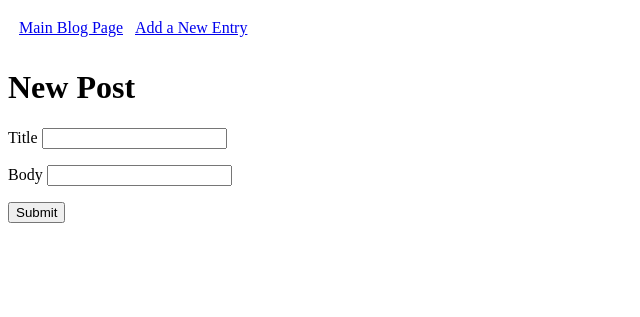
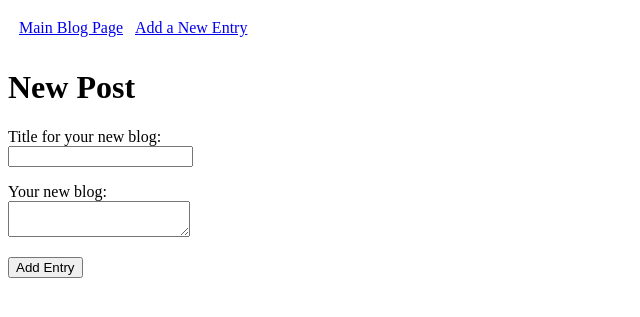
Before and after one commit to GreggRoll/Blogz, a Flask app: page /newpost in a window 1280 px wide. Shown: the top 317 px of the page, without its empty margins (0-640 px from the left). Run offline with Flask 2, Linux system fonts and the light colour scheme.

Commit message:
completed  build-a-blog

```diff
--- a/main.py
+++ b/main.py
@@ -20,39 +20,55 @@ class Blog(db.Model):
         self.body = body
 
 
-def get_blog_posts():
-    Blogs = Blog.query.all()
-    return Blogs
+@app.route("/")
+def index():
+    return redirect("/blog")
 
 @app.route('/blog', methods=['POST', 'GET'])
-def index():
-    return render_template('main-page.html', blogs=get_blog_posts())
+def blog():
+    blog_id = request.args.get('id')
+    print(f'{blog_id}')
+    posts = Blog.query.all()
+
+    if blog_id:
+        post = Blog.query.filter_by(id=blog_id).first()
+        return render_template("post.html", title=post.title, body=post.body,)
+
+    return render_template('main-page.html', posts=posts)
+
+@app.route('/newpost')
+def post():
+    return render_template('new-post.html', title="New Post")
+
+@app.route('/newpost', methods=['POST', 'GET'])
+def newpost():
+    title = request.form['title']
+    body = request.form['body']
+    print(body)
+
+    title_error = ""
+    body_error = ""
+
+    if title == "":
+        title_error = "Title required."
+
+    if body == "":
+        body_error = "Content required."
 
 
-@app.route('/newpost', methods=['POST', 'GET'])
-def new_post():
-    if request.method == 'POST':
-        title = request.form['title']
-        title_error = ''
-        if title == '':
-            title_error = 'Title cannot be empty!'
-
-        body = request.form['body']
-        body_error = ''
-        if body == '':
-            body_error = 'Body cannot be empty!'
-
-        if not body_error and not title_error:
-            new_blog = Blog(title, body)
-            db.session.add(new_blog)
-            db.session.commit()
-            return redirect('/blog')
-        return render_template('new-post.html',
-            body_error = body_error,
-            title_error = title_error)
-
-    return render_template('new-post.html')
-
+    if not title_error and not body_error:
+        new_post = Blog(title, body)
+        db.session.add(new_post)
+        db.session.commit()
+        page_id = new_post.id
+        return redirect(f"/blog?id={page_id}")
+    else:
+        return render_template("new-post.html",
+            title = title,
+            body = body,
+            title_error = title_error,
+            body_error = body_error
+        )
 
 
 
--- a/templates/base.html
+++ b/templates/base.html
@@ -1,9 +1,13 @@
 <!doctype html>
 <html>
     <head>
-        <link rel="stylesheet" type="text/css" href="styles.css">
         <title>{{title}}</title>
     </head>
+    <style>
+        .error {
+            color: red;
+        }
+    </style>
 <body>
 
     <div>
--- a/templates/main-page.html
+++ b/templates/main-page.html
@@ -3,9 +3,9 @@
 {% block content %}
 <body>
     <h1><er><center>Build a blog</center></er></h1>
-    {% for blog in blogs: %}
-        <a href="/post?={{blog.title}}"><h2>{{blog.title}}</h2></a>
-        <p>{{blog.body}}</p>
+    {% for post in posts: %}
+        <a href="/blog?id={{post.id}}"><h2>{{post.title}}</h2></a>
+        <p>{{post.body}}</p>
         <br>
     {% endfor %}
 </body>
--- a/templates/new-post.html
+++ b/templates/new-post.html
@@ -3,16 +3,17 @@
 {% block content %}
 <h1><er>New Post</er></h1>
 <form action='/newpost' method='POST'>
-    <label>Title
+    <label>Title for your new blog:
+        <br>
         <input id='title' type="text" name='title' />
         <p class="error">{{title_error}}</p>
     </label>
-    <label>Body
-        <!-- <textarea id='body' rows="4" cols="50" name='body'>
-        </textarea> -->
-        <input id='body' type="text" name='body'/>
+    <label>Your new blog:
+        <br>
+        <textarea id='body' type="textarea" name="body"></textarea>
+        <br>
         <p class="error">{{body_error}}</p>
     </label>
-    <input type='submit' />
+    <input type='submit' value='Add Entry' />
 </form>
 {% endblock %}
--- a/templates/styles.css
+++ /dev/null
@@ -1,3 +0,0 @@
-.error {
-    color: red;
-}
```
Also changed, not shown: templates/post.html (+8 -7 lines).
